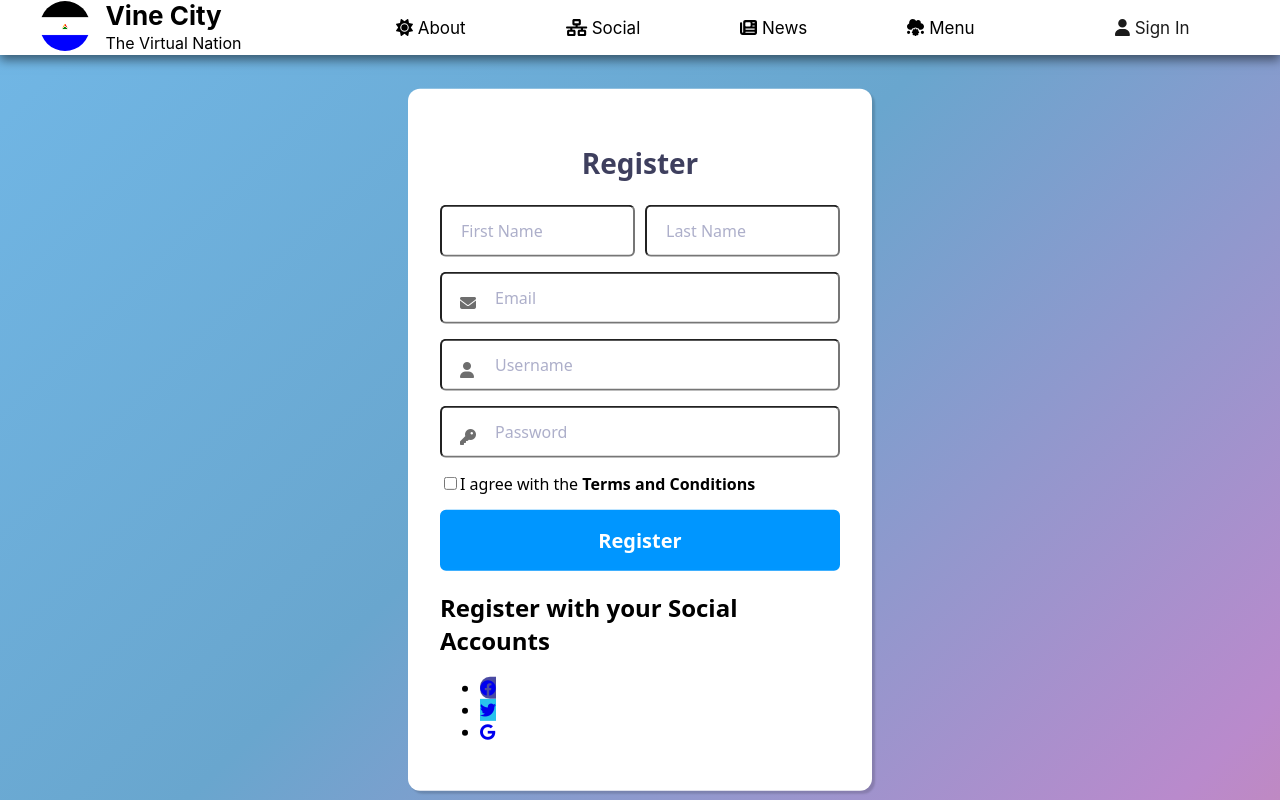
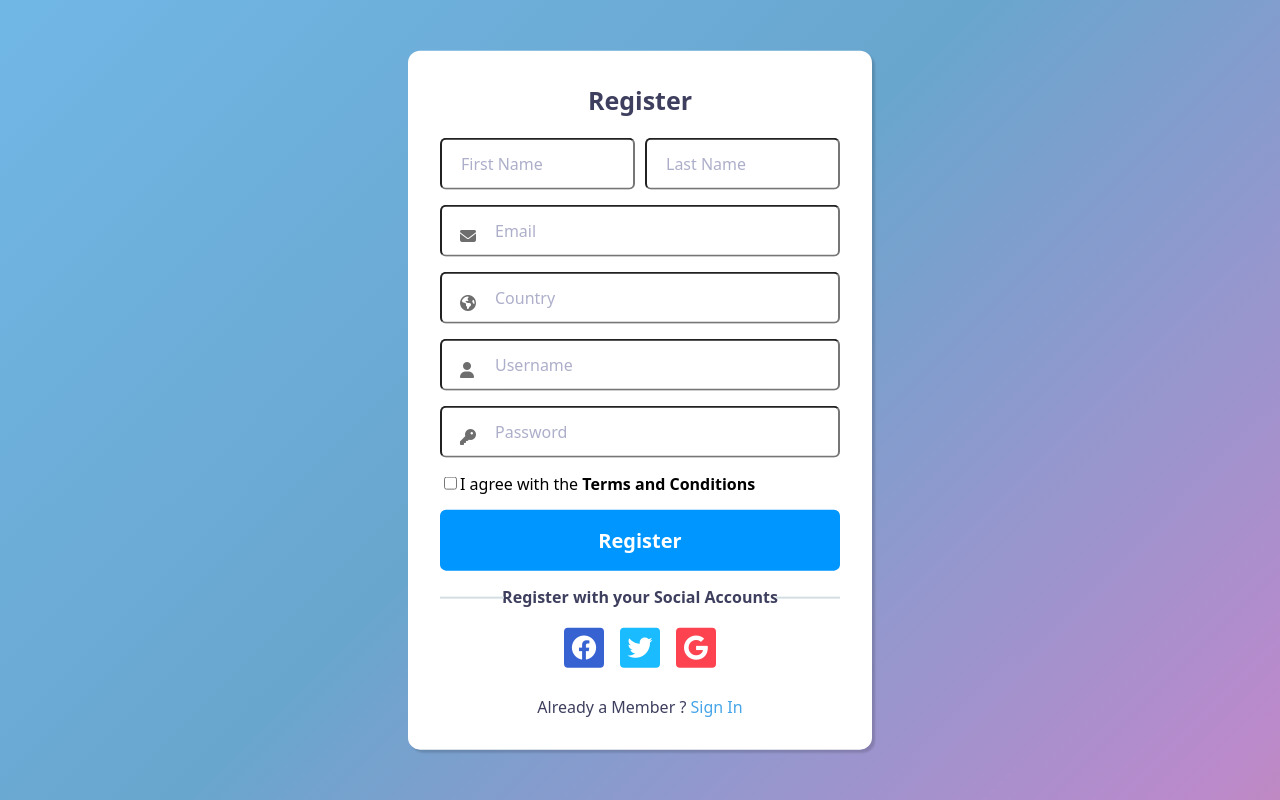
Before and after one commit to rajnishtripathi2001/Vine-City, a React (Create React App) app: page /signup in a window 1280 px wide. Built offline with nearby package versions, Linux system fonts and the light colour scheme.

Commit message:
signup page completed

```diff
--- a/src/Pages/Login/SignUp.css
+++ b/src/Pages/Login/SignUp.css
@@ -1,6 +1,6 @@
 .form-wrapper{
     position: absolute;
-    top: 55%;
+    top: 50%;
     left: 50%;
     width: 400px;
     background-color: rgb(255, 255, 255);
@@ -14,7 +14,8 @@
 .register h2 {
     text-align: center;
     color: #3e3f5e;
-    font-size: 28px;
+    font-size: 25px;
+    margin-top: 0;
 }
 
 .multi-inputs{
@@ -134,6 +135,82 @@ left: 16px;
 
 .form-row button:hover{
     background-color: #46a5e8;
-    border-color:46a5e8;
-    transition: 0.5s;
 }
+
+.social-wrapper header h2{
+    background-color: #fff;
+    color: #3e3f5e;
+    font-size: 16px;
+    position: relative;
+    text-align: center;
+    z-index: 10;
+}
+
+.social-wrapper header h2::after, .social-wrapper header h2::before {
+    background-color: #d3dee2;
+    content: '';
+    display: block;
+    height: 2px;
+    position: absolute;
+    top: 55%;
+    transform: translateY(-50%);
+    width: 16%;
+}
+.social-wrapper header h2:after{
+    right: 0;
+}
+
+.social-wrapper header h2::before{
+    left: 0;
+}
+
+.social-wrapper ul{
+    display: flex;
+    justify-content: center;
+    list-style: none;
+    padding: 0;
+}
+
+.social-wrapper ul li{
+    margin: 8px;
+}
+
+.social-wrapper ul li a {
+    font-size: 25px;
+    align-items: center;
+    border-radius: 4px;
+    color: #fff;
+    display: flex;
+    height: 40px;
+    justify-content: center;
+    text-align: center;
+    text-decoration: none;
+    transition: all ease 300ms;
+    width: 40px;
+}
+
+.social-wrapper a.facebook{
+    background-color: #3763d2;
+}
+.social-wrapper a.twitter{
+    background-color: #1abcff;
+}
+.social-wrapper a.google{
+    background-color: #fd434f;
+}
+
+.social-wrapper ul li a{
+    transform: translateY(-4px);
+}
+
+.signinbox{
+    text-align: center;
+    font-size: 16px;
+    color: #3e3f5e;
+    font-weight: 500;
+}
+
+.signinbox a{
+    text-decoration: none;
+    color: #46a5e8;
+}
--- a/src/Pages/Login/Signup.jsx
+++ b/src/Pages/Login/Signup.jsx
@@ -1,12 +1,11 @@
 import React from "react";
 import "./SignUp.css";
-import PageNavBar from "../../components/PageNavBar/PageNavBar";
 import { Link } from "react-router-dom";
 
 export default function Signup() {
   return (
     <>
-      <PageNavBar />
+
       <div className="form-wrapper">
         <header className="register">
           <h2>Register</h2>
@@ -15,31 +14,37 @@ export default function Signup() {
         <form>
           <div className="multi-inputs">
             <div className="form-row">
-              <input type="text" required />
+              <input type="text" id="fname" required />
               <span className="placeholder">First Name</span>
             </div>
 
             <div className="form-row">
-              <input type="text" required />
+              <input type="text" id="lname" required />
               <span className="placeholder">Last Name</span>
             </div>
           </div>
 
           <div className="form-row icon-input">
             <span className="icon"><i className="fas fa-envelope"/></span>
-            <input type="text" required/>
+            <input type="text" id="email" required/>
             <span className="placeholder">Email</span>
           </div>
 
           <div className="form-row icon-input">
+            <span className="icon"><i className="fas fa-earth"/></span>
+            <input type="text" id="country" required/>
+            <span className="placeholder">Country</span>
+          </div>
+
+          <div className="form-row icon-input">
             <span className="icon"><i className="fas fa-user"/></span>
-            <input type="text" required/>
+            <input type="text" id="username" required/>
             <span className="placeholder">Username</span>
           </div>
 
           <div className="form-row icon-input">
             <span className="icon"><i className="fas fa-key"/></span>
-            <input type="text" required/>
+            <input type="text" id="password" required/>
             <span className="placeholder">Password</span>
           </div>
 
@@ -63,6 +68,10 @@ export default function Signup() {
              </ul>
         </div>
 
+        <div className="signinbox">
+            Already a Member ? <Link to="/login">Sign In</Link>
+        </div>
+
         </form>
       </div>
     </>
```
